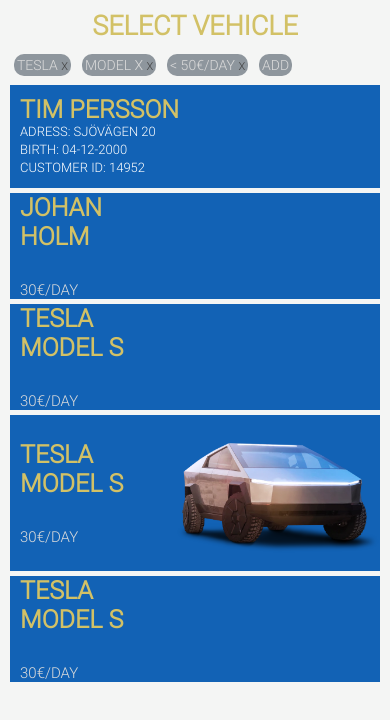
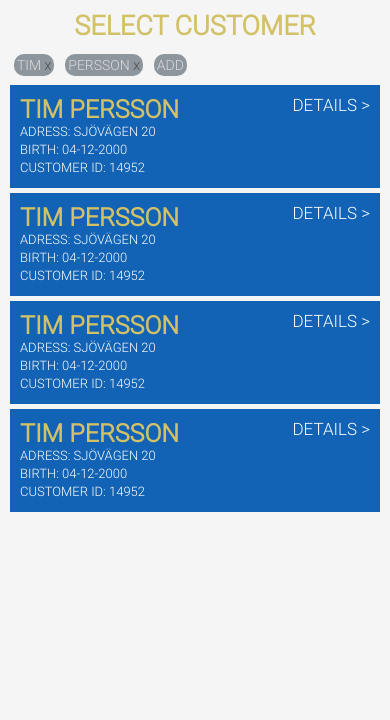
Before and after one commit to maarloow/Reservation-app, a plain HTML site: page customers.html in a window 390 px wide. Drawn offline with Linux system fonts and the light colour scheme; some packages are replaced by stand-ins of ours.

Commit message:
css changes

```diff
--- a/customers.html
+++ b/customers.html
@@ -50,11 +50,11 @@
         <!--<h1>Reservation app</h1>-->
     </header>
     <div class="content">
-        <h1 class="page-header">Select vehicle</h1>
+        <h1 class="page-header">Select customer</h1>
         <div class="requirements">
             <div class="requirements__requirement">
                 <p class="u-inline-block">
-                Tesla
+                    Tim
                 </p>
                 <p class="u-inline-block" id="remove">
                     X
@@ -63,15 +63,7 @@
             </div>
             <div class="requirements__requirement">
                 <p class="u-inline-block">
-                    Model X
-                </p>
-                <p class="u-inline-block" id="remove">
-                     X
-                </p>
-
-                </div>            <div class="requirements__requirement">
-                    <p class="u-inline-block">
-                        < 50€/day
+                    Persson
                 </p>
                 <p class="u-inline-block" id="remove">
                     X
@@ -93,45 +85,45 @@
                     <p class="customer__adress">Adress: sjövägen 20</p>
                     <p class="customer__birth">Birth: 04-12-2000</p>
                     <p class="Customer__id">Customer ID: 14952</p>
+                    <p class="customer__details-btn">Details ></p>
                 </div>
 
             </article>
 
-        <article class="car">
-            <div class="car__info">
-                <h2 class="car__info-header">Johan Holm</h2>
-                <p class="car__info-price">30€/day</p>
+            <article class="customer">
+                <div class="customer-info">
+                    <h2 class="customer__name">Tim Persson</h2>
+                    <p class="customer__adress">Adress: sjövägen 20</p>
+                    <p class="customer__birth">Birth: 04-12-2000</p>
+                    <p class="Customer__id">Customer ID: 14952</p>
+                    <p class="customer__details-btn">Details ></p>
                 </div>
 
             </article>
 
-        <article class="car">
-            <div class="car__info">
-                <h2 class="car__info-header">Tesla Model S</h2>
-                <p class="car__info-price">30€/day</p>
+            <article class="customer">
+                <div class="customer-info">
+                    <h2 class="customer__name">Tim Persson</h2>
+                    <p class="customer__adress">Adress: sjövägen 20</p>
+                    <p class="customer__birth">Birth: 04-12-2000</p>
+                    <p class="Customer__id">Customer ID: 14952</p>
+                    <p class="customer__details-btn">Details ></p>
                 </div>
 
             </article>
 
-        <article class="car">
-            <div class="car__info">
-                <h2 class="car__info-header">Tesla Model S</h2>
-                <p class="car__info-price">30€/day</p>
+            <article class="customer">
+                <div class="customer-info">
+                    <h2 class="customer__name">Tim Persson</h2>
+                    <p class="customer__adress">Adress: sjövägen 20</p>
+                    <p class="customer__birth">Birth: 04-12-2000</p>
+                    <p class="customer__id">Customer ID: 14952</p>
+                    <p class="customer__details-btn">Details ></p>
                 </div>
-            <div class="car__image-box">
-                <img src="img/teslacyber.jpg" alt="" class="car-image">
-            </div>
+
             </article>
 
-        <article class="car">
-            <div class="car__info">
-                <h2 class="car__info-header">Tesla Model S</h2>
-                <p class="car__info-price">30€/day</p>
-            </div>
-            <div class="car__image-box">
-                <img src="" alt="" class="car-image">
-            </div>
-        </article>
+
         </div>
     </div>
     <script type="text/javascript" src="cordova.js"></script>
--- a/sass/layout/__cards.scss
+++ b/sass/layout/__cards.scss
@@ -50,6 +50,7 @@
     color: white;
     font-size: 13px;
     padding: 10px;
+    position: relative;
     p{
         margin-bottom: 3px;
     }
@@ -58,5 +59,12 @@
         color: #D2C166;
     }
 
+    &__details-btn{
+        position: absolute;
+        top: 10px;
+        right: 10px;
+        font-size: 17px;
+    }
+
 
 }
```
Also changed, not shown: css/index.css, 1 other file. Lines whose indentation alone changed are shown as unchanged.
